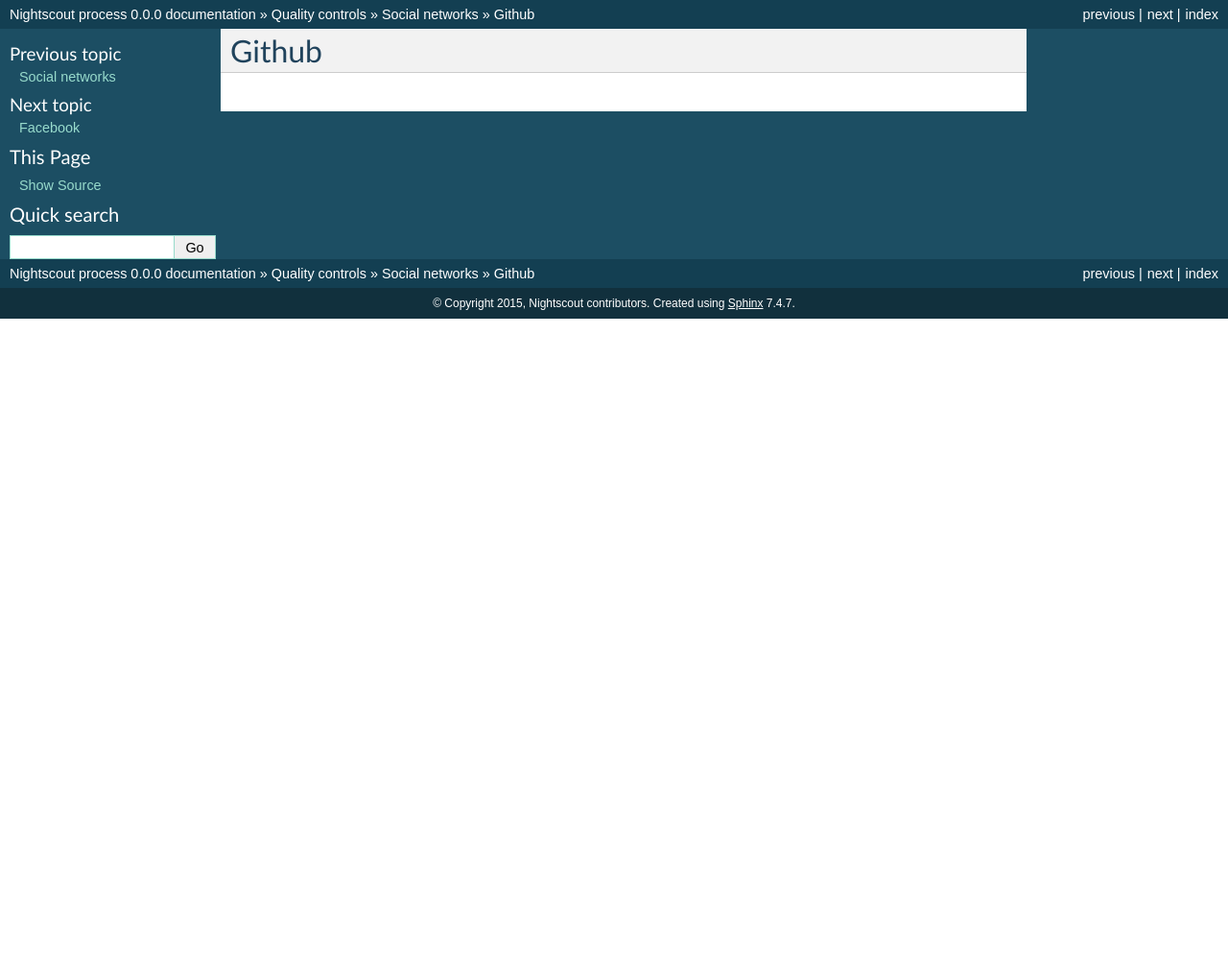
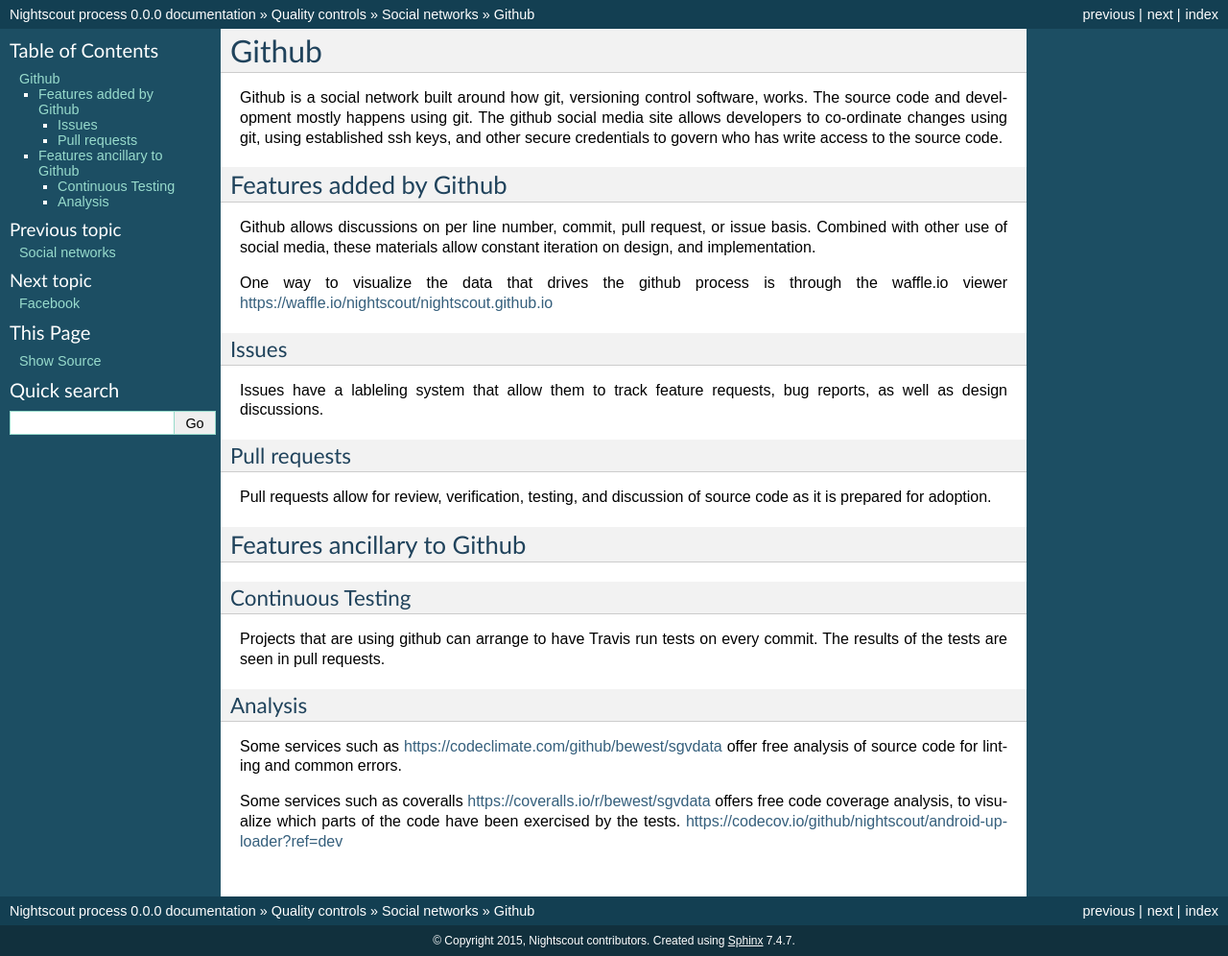
Before and after one commit to nightscout/process-controls, a Sphinx documentation site: the page built from source/controls/social/github.rst, in a window 1280 px wide. Shown: the whole page at 96% size. Built offline with Sphinx 7.4.7, drawn with Linux system fonts in a browser that asks for light colours; formulas are drawn with MathJax 3; before the commit the page ends 900 px from its top, so only the background shows below that.

```diff
--- a/source/controls/social/github.rst
+++ b/source/controls/social/github.rst
@@ -1,3 +1,49 @@
 
 Github
 ======
+
+Github is a social network built around how git, versioning control
+software, works.  The source code and development mostly happens using
+git.  The github social media site allows developers to co-ordinate
+changes using git, using established ssh keys, and other secure
+credentials to govern who has write access to the source code.
+
+
+Features added by Github
+------------------------
+Github allows discussions on per line number, commit, pull request, or
+issue basis.  Combined with other use of social media, these materials
+allow constant iteration on design, and implementation.
+
+One way to visualize the data that drives the github process is
+through the waffle.io viewer
+https://waffle.io/nightscout/nightscout.github.io
+
+Issues
+++++++
+Issues have a lableling system that allow them to track feature
+requests, bug reports, as well as design discussions.
+
+Pull requests
++++++++++++++
+Pull requests allow for review, verification, testing, and discussion
+of source code as it is prepared for adoption.
+
+Features ancillary to Github
+----------------------------
+
+Continuous Testing
+++++++++++++++++++
+Projects that are using github can arrange to have Travis run tests on
+every commit.  The results of the tests are seen in pull requests.
+
+Analysis
+++++++++
+Some services such as https://codeclimate.com/github/bewest/sgvdata
+offer free analysis of source code for linting and common errors.
+
+Some services such as coveralls
+https://coveralls.io/r/bewest/sgvdata offers free code coverage
+analysis, to visualize which parts of the code have been exercised by
+the tests.
+https://codecov.io/github/nightscout/android-uploader?ref=dev
--- a/source/controls/social/index.rst
+++ b/source/controls/social/index.rst
@@ -2,6 +2,12 @@
 
 Social networks
 ===============
+
+Social networks are used to co-ordinate efforts between like-minded
+people, to establish a culture of safety.  These social networks have
+features that allow people to donate time, ability, and other
+resources to sustain an acceptable level of quality, in an otherwise
+decentralized environment.
 
 .. toctree::
    :maxdepth: 2
```
